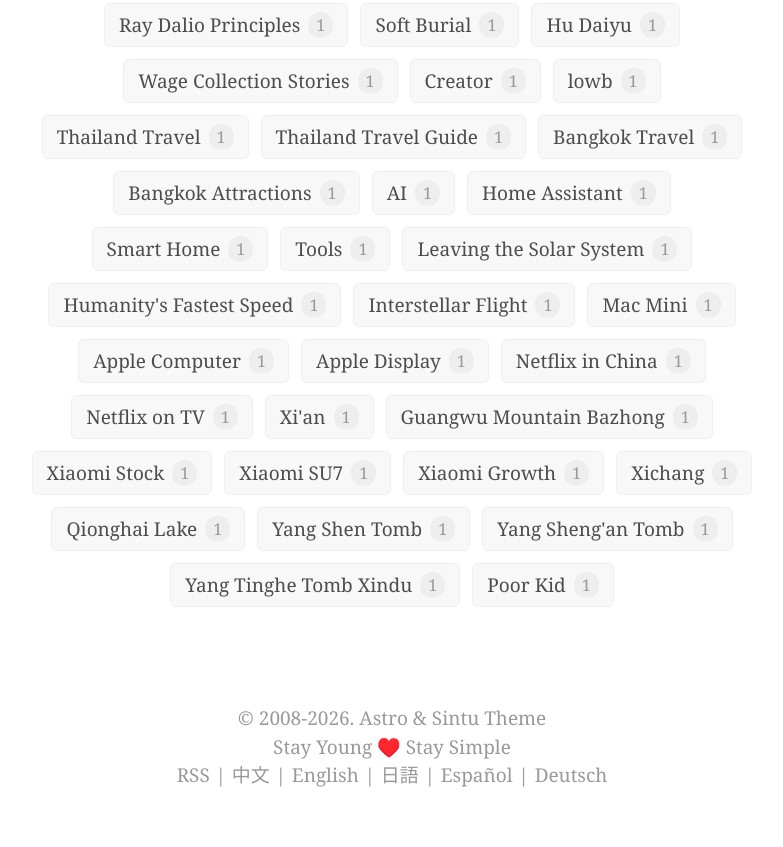
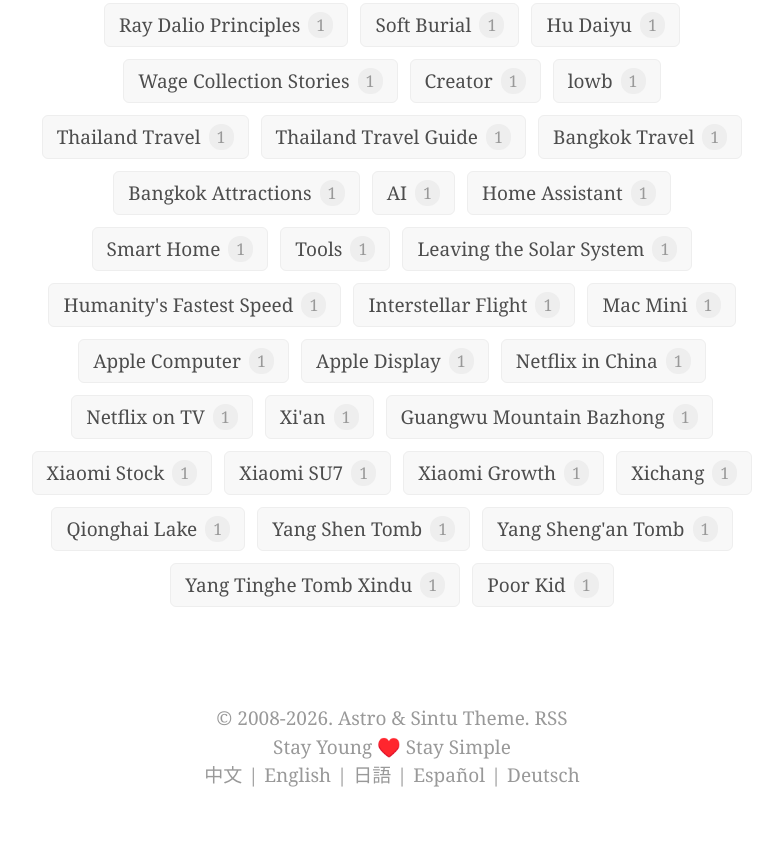
Before and after one commit to ezzty/krya-en, an Astro site: page /tags in a window 1280 px wide. Shown: the part 2881-3728 px from the top of the page, without its empty margins (248-1031 px from the left). Built offline with nearby package versions, Linux system fonts and the light colour scheme; Astro itself is replaced by a stand-in of ours.

Commit message:
footer: move RSS to copyright line

```diff
--- a/src/layouts/BaseLayout.astro
+++ b/src/layouts/BaseLayout.astro
@@ -111,12 +111,10 @@
     </div>
 
     <footer id="footer" role="contentinfo">
-      © 2008-{new Date().getFullYear()}. Astro & <a href="https://github.com/ezzty/krya-en" target="_blank" rel="noopener noreferrer" class="footer-link">Sintu Theme</a>
+      © 2008-{new Date().getFullYear()}. Astro & <a href="https://github.com/ezzty/krya-en" target="_blank" rel="noopener noreferrer" class="footer-link">Sintu Theme</a>. <a href="/rss.xml" class="footer-link" title="RSS Feed" target="_blank" rel="noopener noreferrer">RSS</a>
       <br />
       Stay Young ♥️ Stay Simple
                   <div class="footer-social">
-        <a href="/rss.xml" class="footer-link" title="RSS Feed" target="_blank" rel="noopener noreferrer">RSS</a>
-        <span class="footer-divider">|</span>
         <a href="https://krya.com/" class="footer-link" title="中文" target="_blank" rel="noopener noreferrer">中文</a>
         <span class="footer-divider">|</span>
         <a href="https://en.krya.com/" class="footer-link" title="English" target="_blank" rel="noopener noreferrer">English</a>
```
